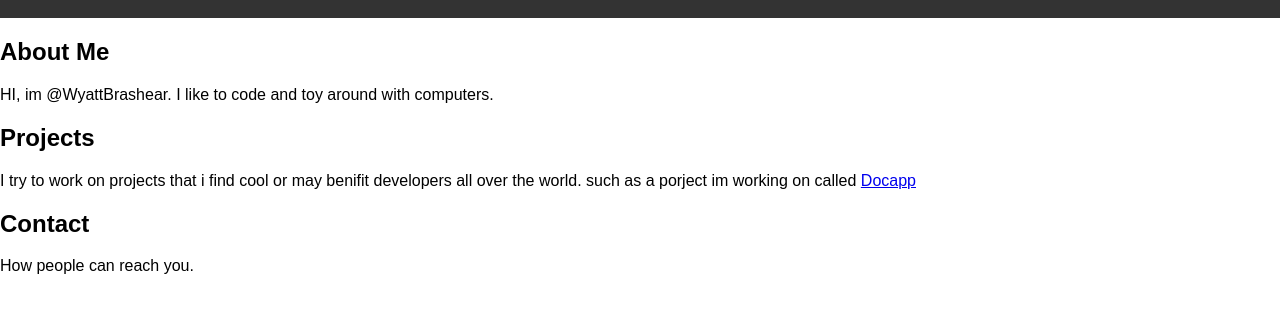
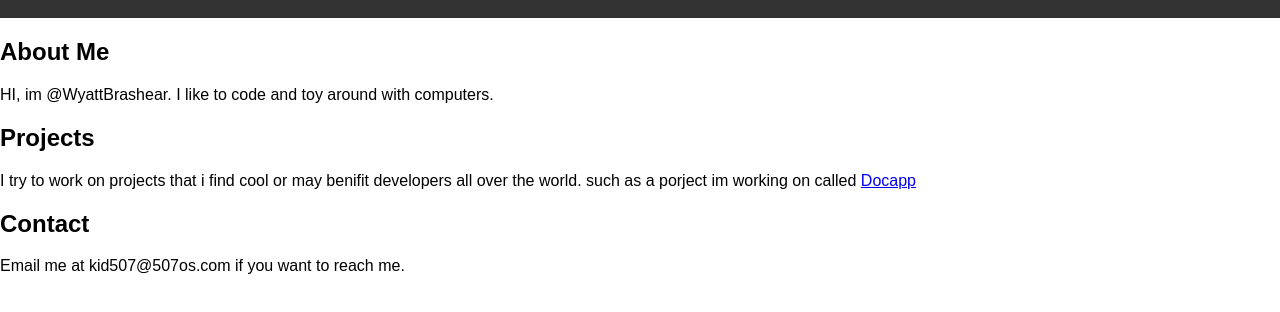
Before and after one commit to WyattBrashear/WyattBrashear.github.io, a plain HTML site: page index.html in a window 1280 px wide. Shown: the part 52-364 px from the top of the page. Drawn offline with Linux system fonts and the light colour scheme.

Commit message:
Update contact section with email information

```diff
--- a/index.html
+++ b/index.html
@@ -27,7 +27,7 @@
   </section>
   <section id="contact">
     <h2>Contact</h2>
-    <p>How people can reach you.</p>
+    <p>Email me at kid507@507os.com if you want to reach me.</p>
   </section>
 </body>
 </html>
```
